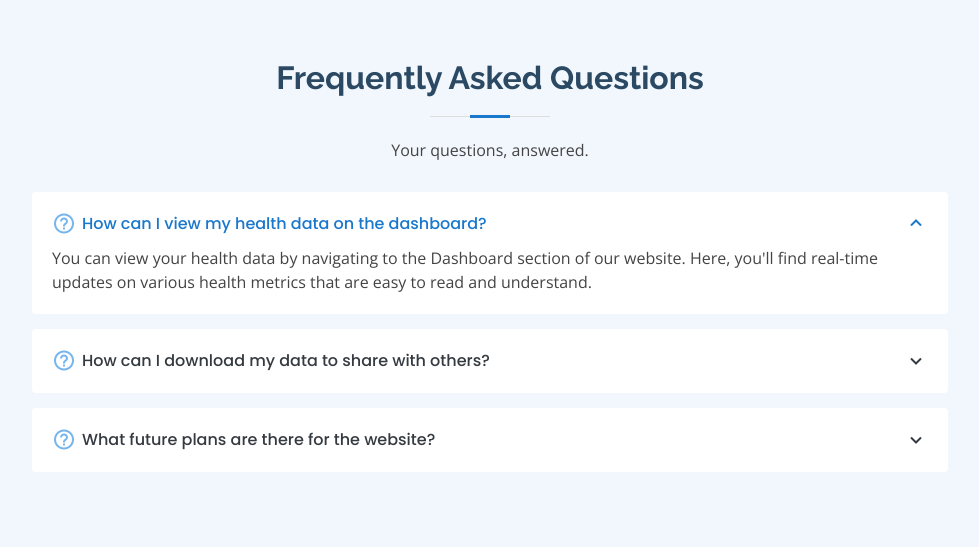
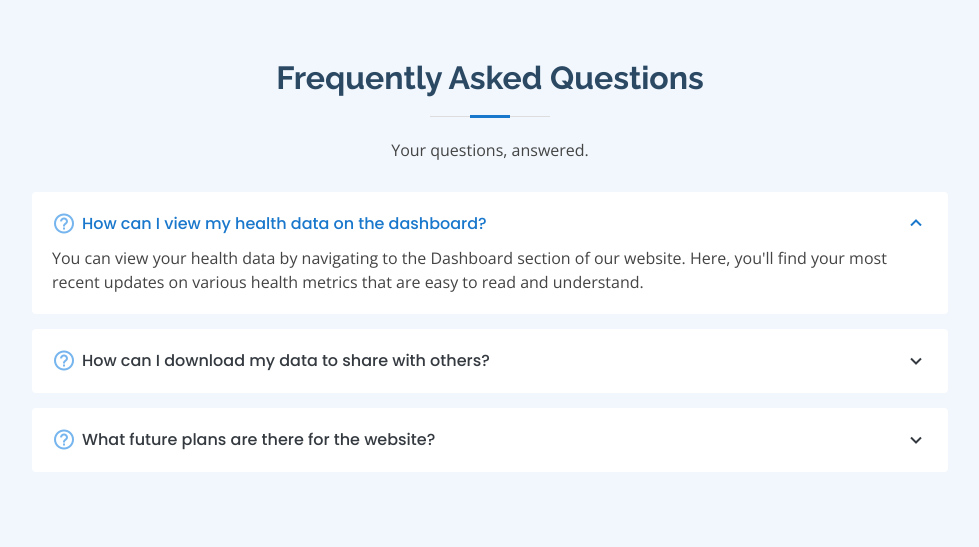
Before and after one commit to JasonHertzog/azaleaHackathon2023, a Flask app: page / in a window 1280 px wide. Shown: the part 3735-4282 px from the top of the page, without its empty margins (150-1129 px from the left). Run offline with Flask 3, Linux system fonts and the light colour scheme; data that the repository does not hold is empty; some libraries are stand-ins or nearby versions.

Commit message:
Minor change

```diff
--- a/templates/index.html
+++ b/templates/index.html
@@ -434,8 +434,8 @@
                         <div id="faq1" class="collapse show" data-bs-parent=".faq-list">
                             <p>
                                 You can view your health data by navigating to the Dashboard section of our website.
-                                Here, you'll find real-time updates on various health metrics that are easy to read and
-                                understand.
+                                Here, you'll find your most recent updates on various health metrics that are easy to
+                                read and understand.
                             </p>
                         </div>
                     </li>
@@ -448,7 +448,9 @@
                         <div id="faq2" class="collapse" data-bs-parent=".faq-list">
                             <p>
                                 You can download your health data in a user-friendly format directly from the Dashboard.
-                                This allows you to easily share it with healthcare providers or family members.
+                                This allows you to easily share it with healthcare providers or family members. For now,
+                                it only supports a format that another healthcare provider can use. In the future, you
+                                will be able to print it out in PDF format!
                             </p>
                         </div>
                     </li>
```
